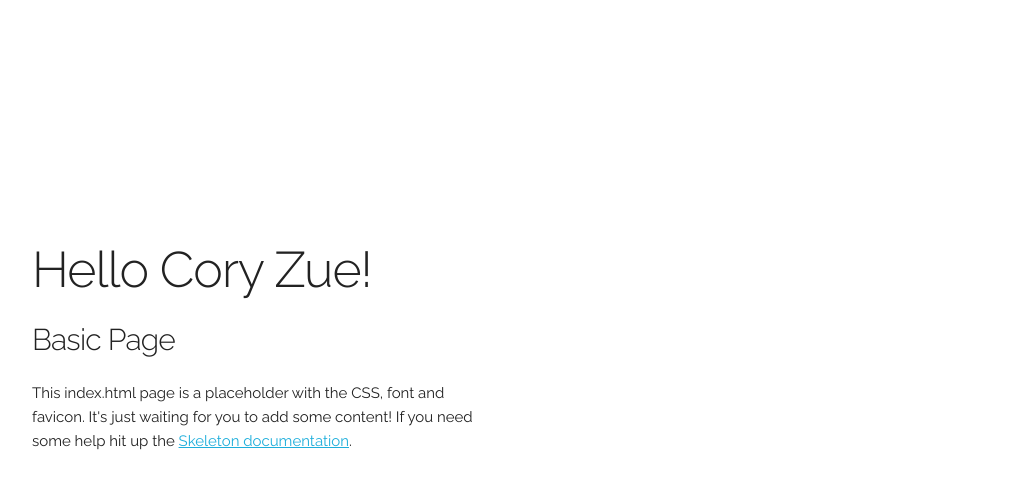
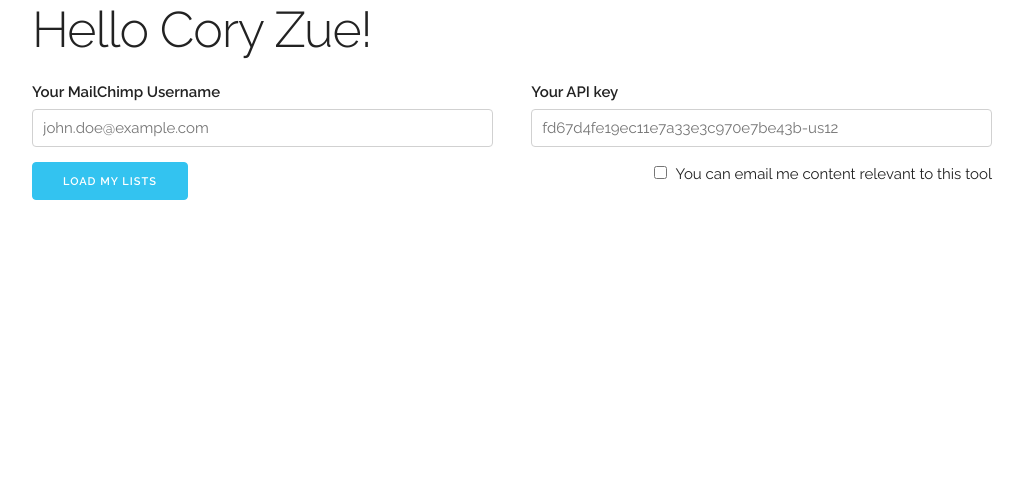
Before and after one commit to czue/mailchimp-list-manager, a Flask app: page / in a window 1280 px wide. Shown: the top 489 px of the page, without its empty margins (128-1151 px from the left). Run offline with Flask 2, Linux system fonts and the light colour scheme; some libraries are stand-ins or nearby versions.

Commit message:
start hooking up actual form

```diff
--- a/server.py
+++ b/server.py
@@ -1,11 +1,24 @@
-from flask import Flask, render_template, url_for
+import json
+from flask import Flask, render_template, request, Response
+from mailchimp3 import MailChimp
+import config
 
 app = Flask(__name__)
-
-# url_for('static', filename='css/normalize.css')
-# url_for('static', filename='css/skeleton.css')
 
 @app.route('/')
 def hello_world():
     name = 'Cory Zue'
     return render_template('home.html', name=name)
+
+
+@app.route('/api/lists/', methods=['POST'])
+def get_lists():
+    client = _get_mailchimp_client()
+    lists = client.lists.all(get_all=True, fields="lists.name,lists.id")
+    return Response(json.dumps(lists), mimetype='application/json')
+
+
+def _get_mailchimp_client():
+    username = request.form['username'] or config.MAILCHIMP_USERNAME
+    api_key = request.form['api-key'] or config.MAILCHIMP_SECRET_KEY
+    return MailChimp(username, api_key)
--- a/templates/home.html
+++ b/templates/home.html
@@ -4,41 +4,81 @@
     <meta charset="utf-8">
     <title>MailChimp Pending Subcriber Tools</title>
     <meta name="description" content="">
-  <meta name="author" content="">
-
-  <!-- Mobile Specific Metas
-  –––––––––––––––––––––––––––––––––––––––––––––––––– -->
+    <meta name="author" content="Cory Zue">
     <meta name="viewport" content="width=device-width, initial-scale=1">
-
-  <!-- FONT
-  –––––––––––––––––––––––––––––––––––––––––––––––––– -->
     <link href="//fonts.googleapis.com/css?family=Raleway:400,300,600" rel="stylesheet" type="text/css">
-
-  <!-- CSS
-  –––––––––––––––––––––––––––––––––––––––––––––––––– -->
     <link rel="stylesheet" href="static/css/normalize.css">
     <link rel="stylesheet" href="static/css/skeleton.css">
-
-  <!-- Favicon
-  –––––––––––––––––––––––––––––––––––––––––––––––––– -->
     <link rel="icon" type="image/png" href="images/favicon.png">
-
+    <script src="https://ajax.googleapis.com/ajax/libs/jquery/3.2.1/jquery.min.js"></script>
 </head>
 <body>
-
-  <!-- Primary Page Layout
-  –––––––––––––––––––––––––––––––––––––––––––––––––– -->
 <div class="container">
     <div class="row">
-      <div class="one-half column" style="margin-top: 25%">
         <h1>Hello {{ name }}!</h1>
-          <h4>Basic Page</h4>
-          <p>This index.html page is a placeholder with the CSS, font and favicon. It's just waiting for you to add some content! If you need some help hit up the <a href="http://www.getskeleton.com">Skeleton documentation</a>.</p>
+    </div>
+    <div class="row">
+        <form id="credentials" method="post" action="/api/lists/">
+            <div class="row">
+                <div class="six columns">
+                    <label for="username">Your MailChimp Username</label>
+                    <input name="username" class="u-full-width" type="email" placeholder="john.doe@example.com" id="username" value="">
+                </div>
+                <div class="six columns">
+                    <label for="api-key">Your API key</label>
+                    <input name="api-key" class="u-full-width" type="password" placeholder="fd67d4fe19ec11e7a33e3c970e7be43b-us12" id="api-key" value="">
                 </div>
             </div>
+            <label class="u-pull-right">
+                <input type="checkbox" name="opt-in">
+                <span class="label-body">You can email me content relevant to this tool</span>
+            </label>
+            <input id="submit-credentials" class="button-primary" type="submit" value="Load My Lists">
+        </form>
     </div>
+    <div class="row" id="lists-row" style="display: none;">
+        <form id="lists" method="post" action="/api/members/">
+            <div class="row">
+                <div class="six columns">
+                    <label for="listInput">Choose a list</label>
+                    <select class="u-full-width" name='list' id="listInput"></select>
+                </div>
+            </div>
+            <input id="submit-list" class="button-primary" type="submit" value="Load Pending Members">
+        </form>
+    </div>
+</div>
+<script>
+    function loadLists(lists) {
+        var listOptions = $('#listInput');
+        $.each(lists.lists, function() {
+            listOptions.append($("<option />").val(this.id).text(this.name));
+        });
+        $('#lists-row').show();
+    };
 
-<!-- End Document
-  –––––––––––––––––––––––––––––––––––––––––––––––––– -->
+    function loadMembers(members) {
+        console.log(members);
+    }
+
+    $(function () {
+        // hook up forms ajax handling
+        var formMapping = {
+            'credentials': loadLists,
+            'lists': loadMembers
+        };
+        $('form').submit(function (e) {
+            var form = $(this);
+            console.log('click!', form);
+            $.ajax({
+                 url: form.attr('action'),
+                 type: form.attr('method'),
+                 data: form.serialize(), // data to be submitted
+                 success: formMapping[form.attr('id')]
+            });
+            e.preventDefault();
+        });
+    });
+</script>
 </body>
 </html>
```
Lines whose indentation alone changed are shown as unchanged.
